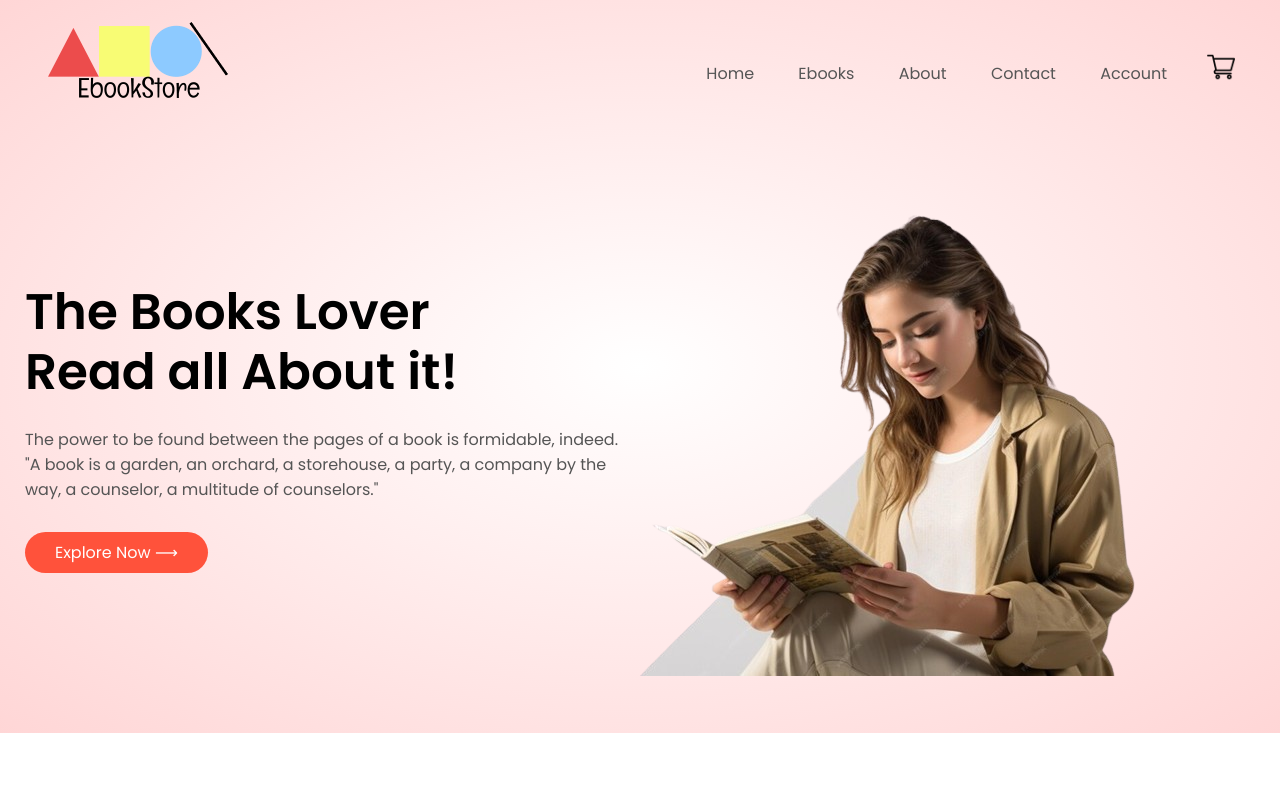
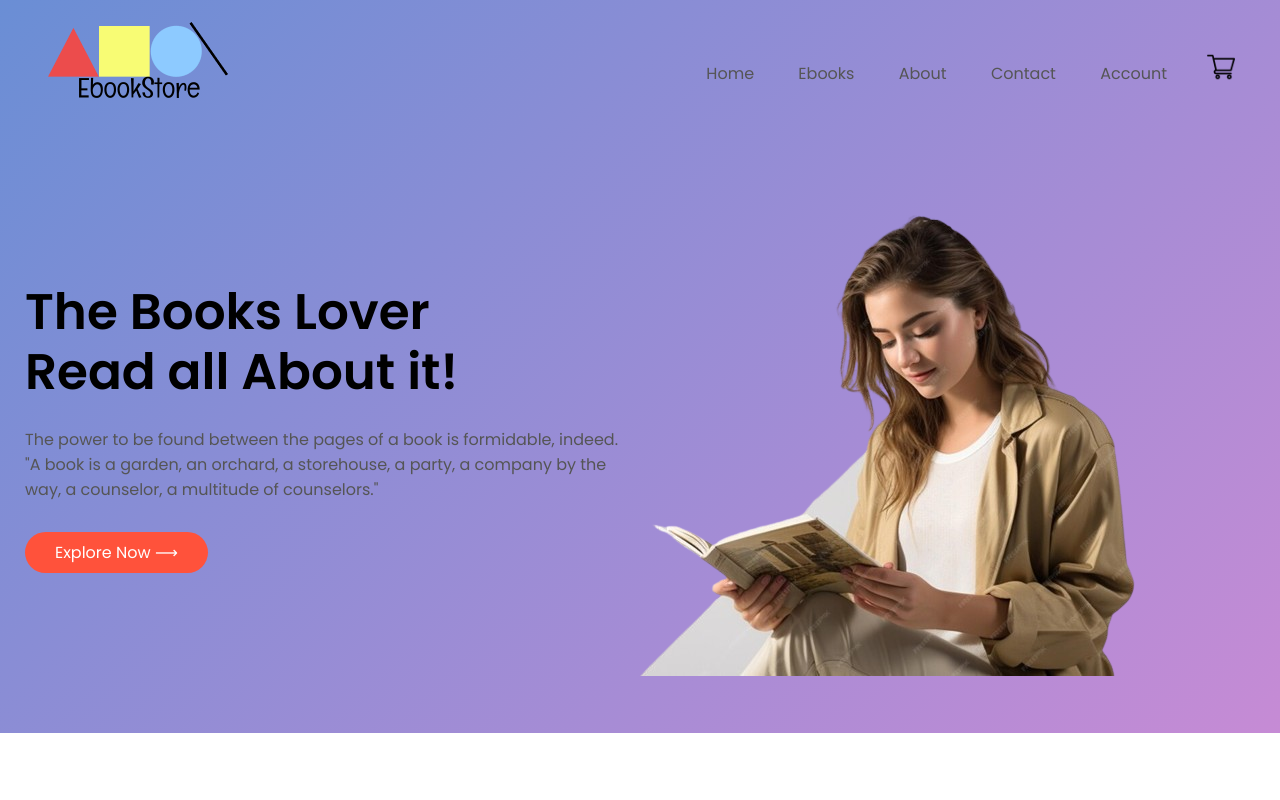
Before and after one commit to Garv1981/E-Book-Store, a plain HTML site: page index.html in a window 1280 px wide. Shown: the top 800 px of the page. Drawn offline with Linux system fonts and the light colour scheme; files whose address does not match are found by name.

Commit message:
Update style.css

```diff
--- a/style.css
+++ b/style.css
@@ -75,7 +75,7 @@ p {
   transition: 0.5s;
 }
 .header {
-  background: radial-gradient(#fff, #ffd6d6);
+  background: linear-gradient(135deg , #6a8ed5 , #c68bd5);
 }
 .header .row {
   margin-top: 0px;
```
